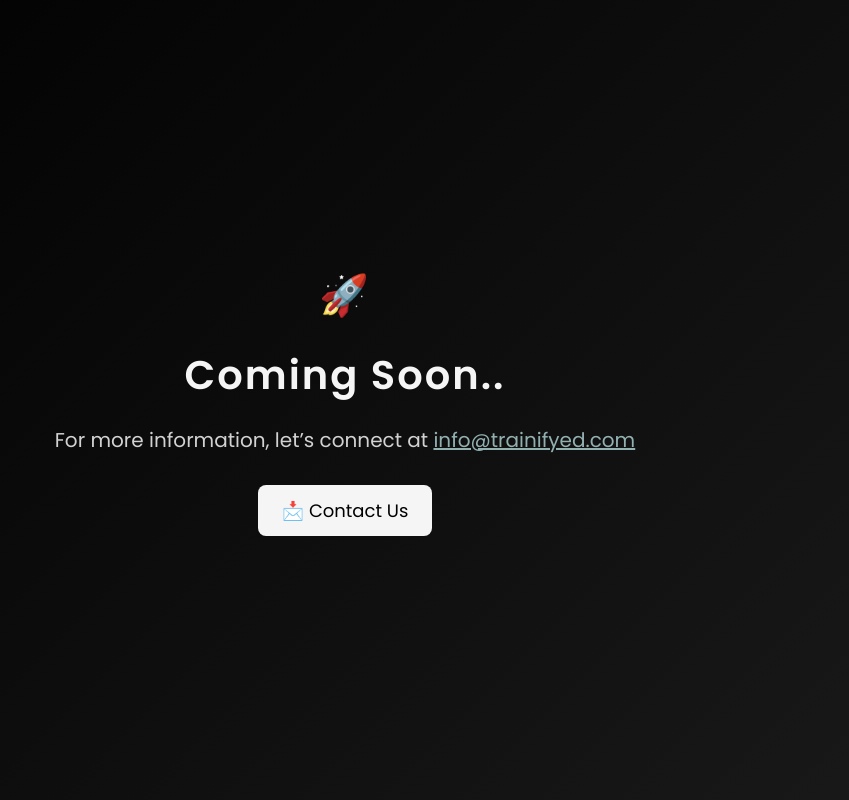
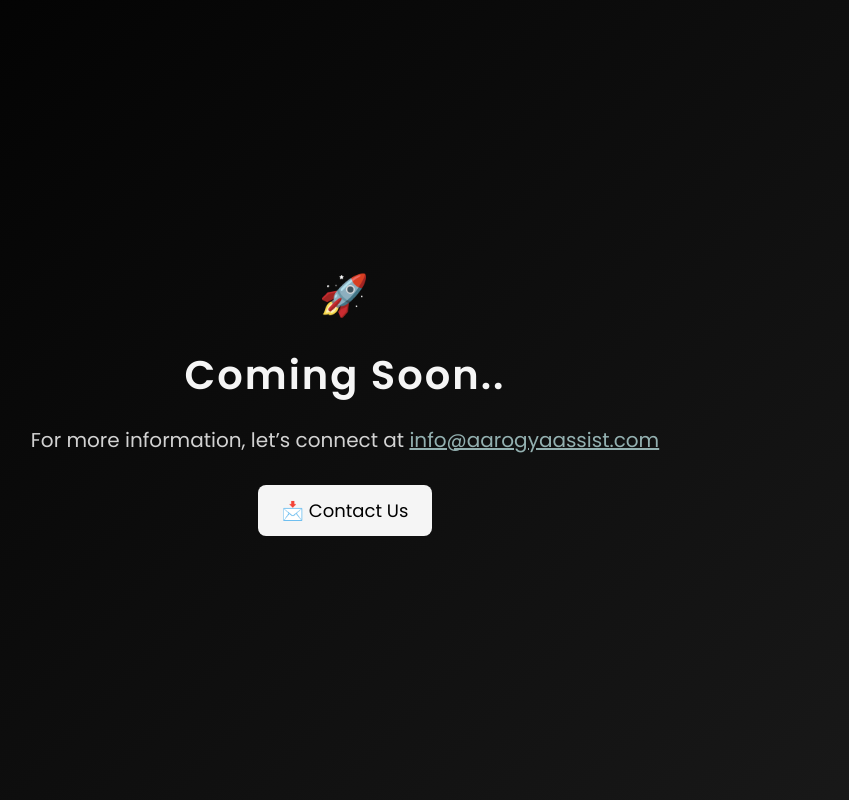
Before and after one commit to imshubsoni/coming-soon, a plain HTML site: page index.html in a window 1280 px wide. Shown: the whole page, without its empty margins (295-1144 px from the left). Drawn offline with Linux system fonts and the light colour scheme.

Commit message:
Update index.html

```diff
--- a/index.html
+++ b/index.html
@@ -71,7 +71,7 @@
       <div class="info">
         For more information, let’s connect at
         <a href="mailto:info@aarogyaassist.com" style="color: #abcdcd"
-          >info@trainifyed.com</a
+          >info@aarogyaassist.com</a
         >
       </div>
       <a href="mailto:info@aarogyaassist.com" class="btn">📩 Contact Us</a>
```
